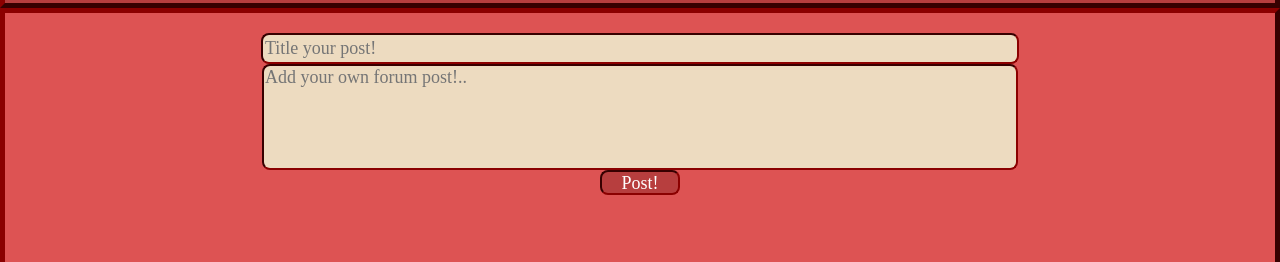
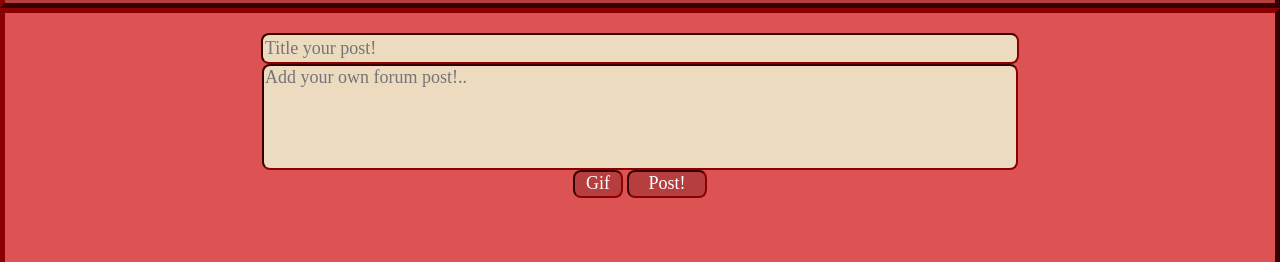
Before and after one commit to mrkstechs/WordPush, a website: page dist/index.html in a window 1280 px wide. Shown: the part 183-445 px from the top of the page. Drawn offline with Linux system fonts and the light colour scheme; a web font is replaced by a local one.

Commit message:
Added gif button with syling but no functionality

```diff
--- a/dist/assets/css/style.css
+++ b/dist/assets/css/style.css
@@ -76,6 +76,18 @@ input[type="submit"] {
     color: white;
     background-color: rgb(183, 62, 62);
     width: 80px;
+    height: 28px;
+}
+
+.formButtons button{
+    border: 2px inset darkred;
+    border-radius: 8px;
+    font-family: "Handlee";
+    color: white;
+    background-color: rgb(183, 62, 62);
+    width: 50px;
+    height: 28px;
+    font-size: 18px;
 }
 
 textarea {
@@ -135,6 +147,7 @@ body {
     display: flex;
     flex-direction: row-reverse;
     float: right;
+    height: fit-content;
 }
 
 .emoji ul {
--- a/dist/index.html
+++ b/dist/index.html
@@ -18,7 +18,10 @@
             <form action="">
                 <input id="commentTitle" type="text" placeholder="Title your post!" required>
                 <textarea name="commentText" id="commentText" cols="30" rows="10" maxlength="300" placeholder="Add your own forum post!.." required></textarea>
-                <input type="submit" value="Post!">
+                <div class="formButtons">
+                    <button>Gif</button>
+                    <input type="submit" value="Post!">
+                </div>
             </form>
         </section>
         <section id="allPosts">
```
